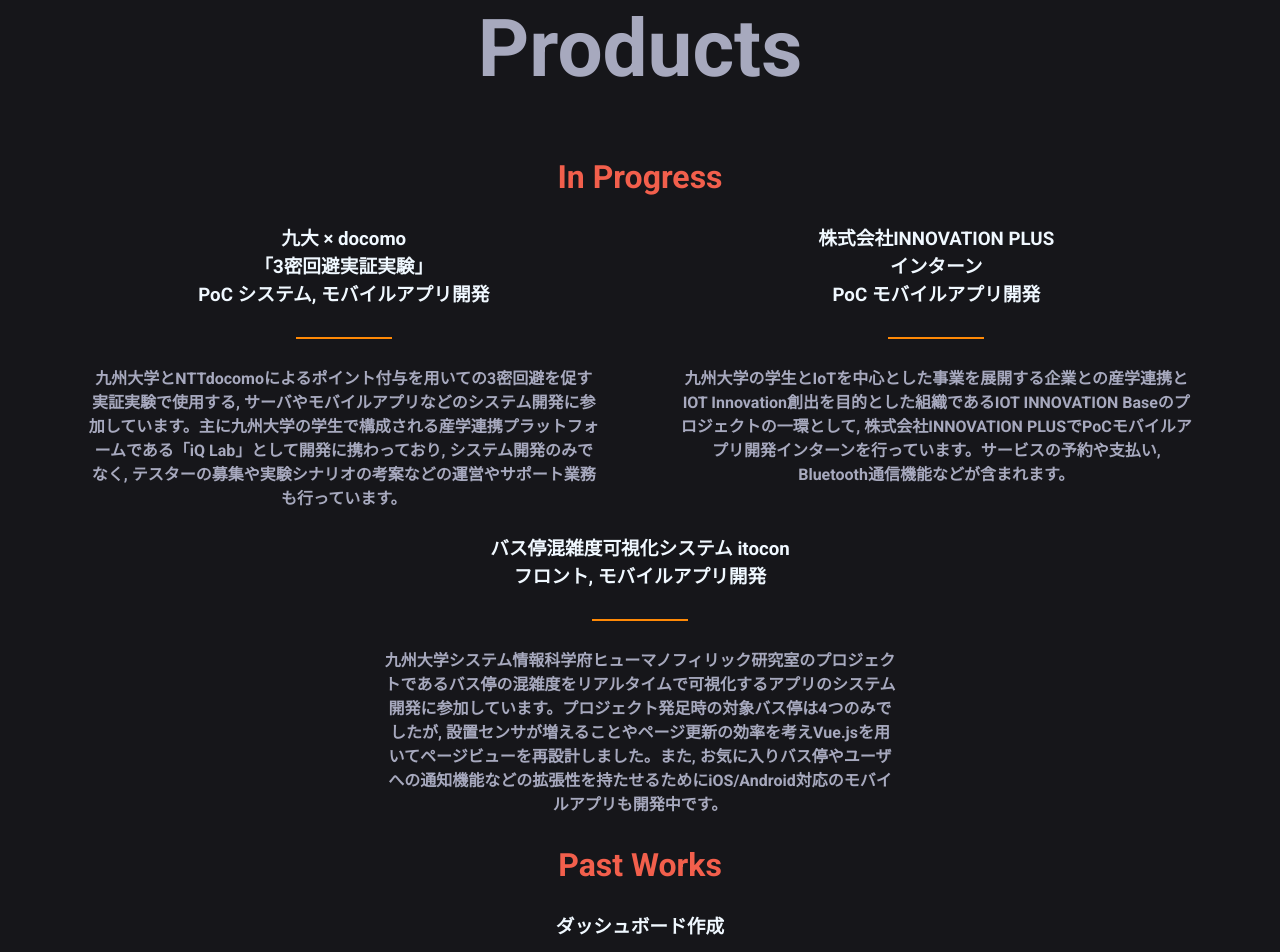
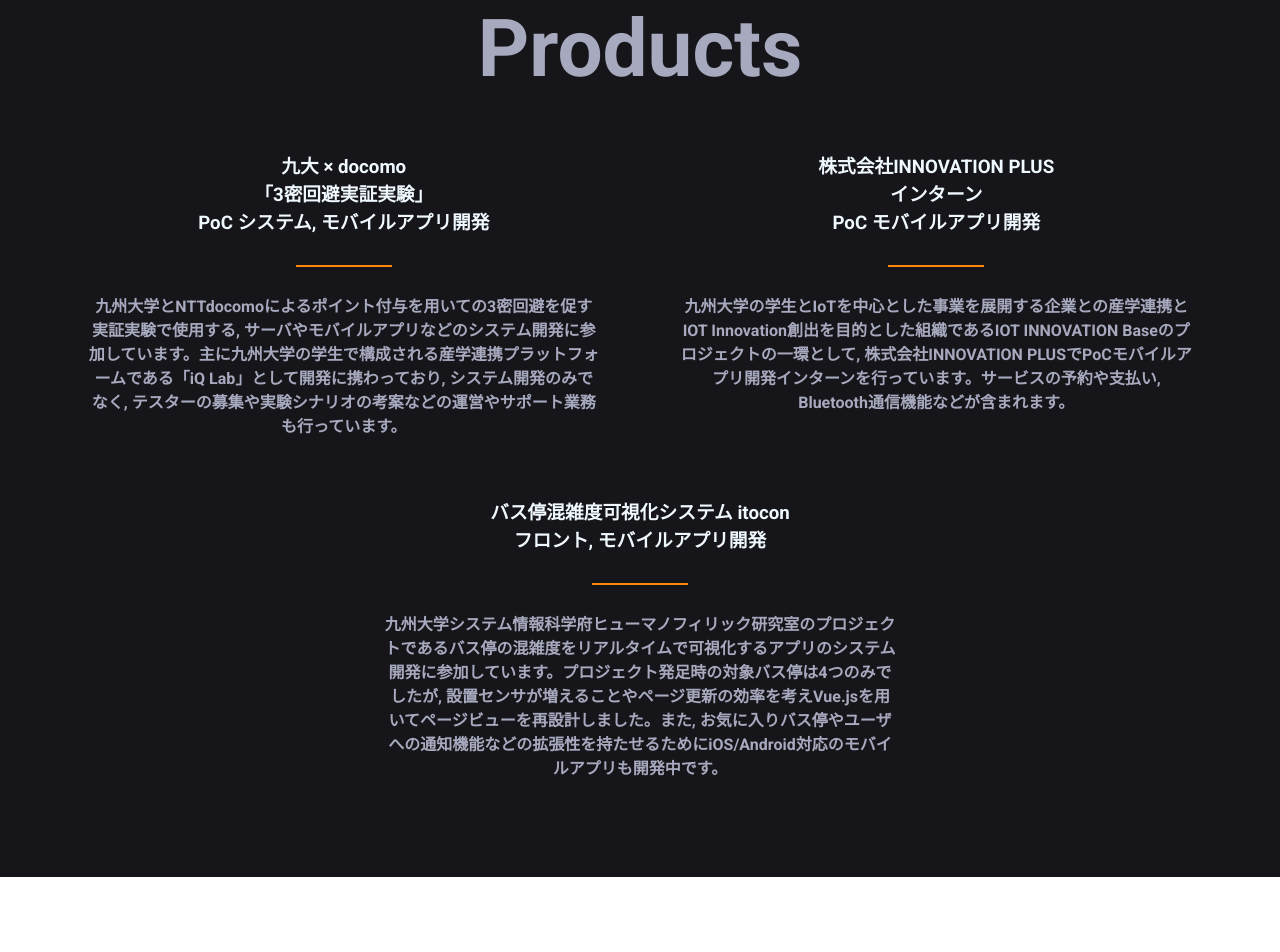
Before and after one commit to sssht03/Homepage, a Vue app: page / in a window 1280 px wide. Shown: the part 2960-3912 px from the top of the page. After the commit the page ends 3837 px from the top, so only its background shows below. Built offline with nearby package versions, Linux system fonts and the light colour scheme.

Commit message:
hide past works

```diff
--- a/src/components/Products.vue
+++ b/src/components/Products.vue
@@ -1,13 +1,13 @@
 <template>
   <v-container class="products pb-12 pt-12" fluid>
     <section-title :title="'Products'"></section-title>
-    <v-row class="flex-column">
+    <!-- <v-row class="flex-column">
       <v-col class="subtitle text-center">
         <v-col>
           <h1>In Progress</h1>
         </v-col>
       </v-col>
-    </v-row>
+    </v-row> -->
     <v-container>
       <v-row justify="center">
         <v-col
@@ -18,6 +18,7 @@
           md="6"
           lg="6"
           xl="4"
+          class="pb-12"
         >
           <v-row class="flex-column">
             <v-col class="system-title text-center">
@@ -34,7 +35,7 @@
       </v-row>
     </v-container>
 
-    <v-row class="flex-column">
+    <!-- <v-row class="flex-column">
       <v-col class="subtitle text-center">
         <v-col>
           <h1>Past Works</h1>
@@ -66,7 +67,7 @@
           </v-row>
         </v-col>
       </v-row>
-    </v-container>
+    </v-container> -->
   </v-container>
 </template>
 
```
